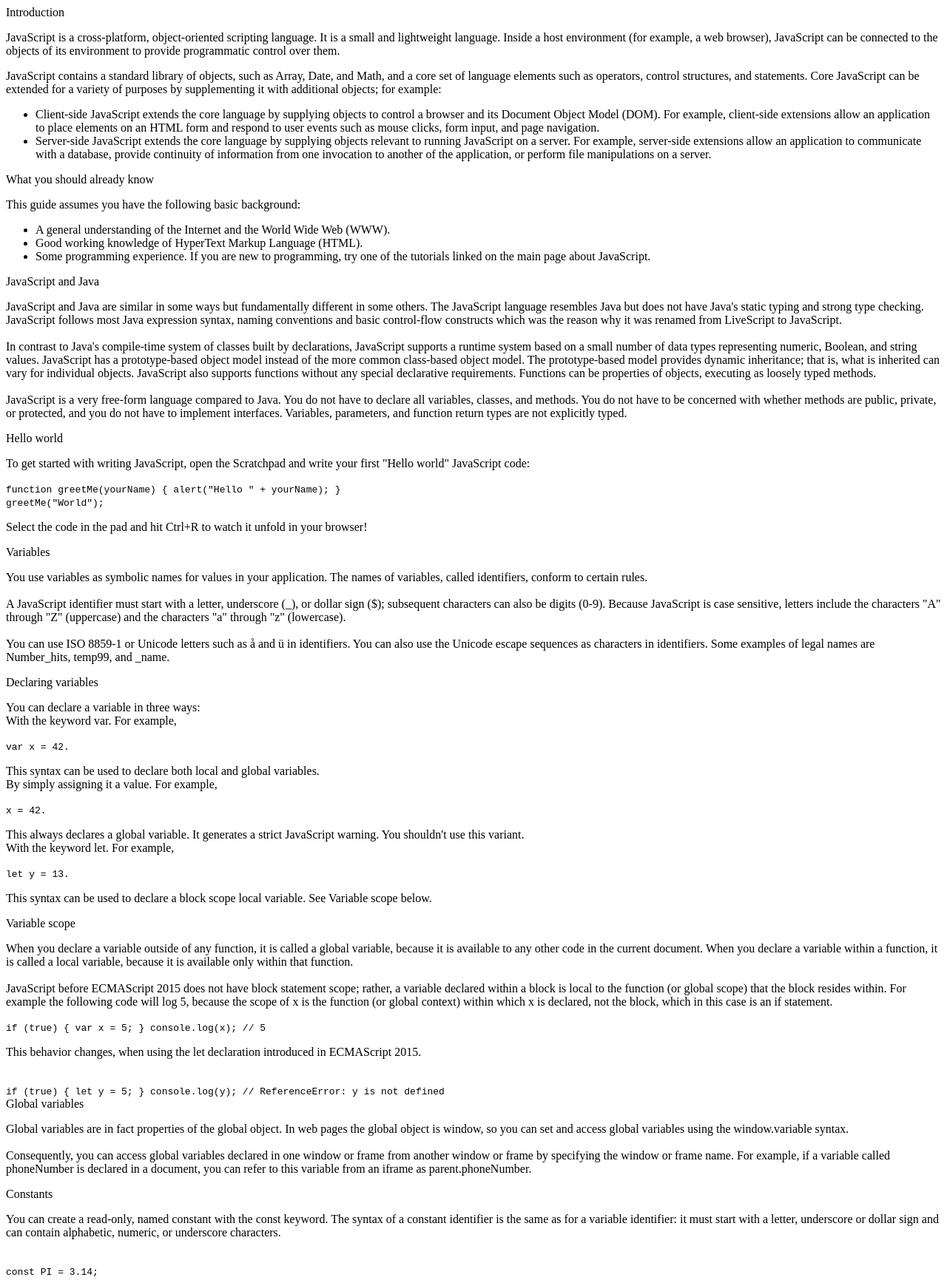
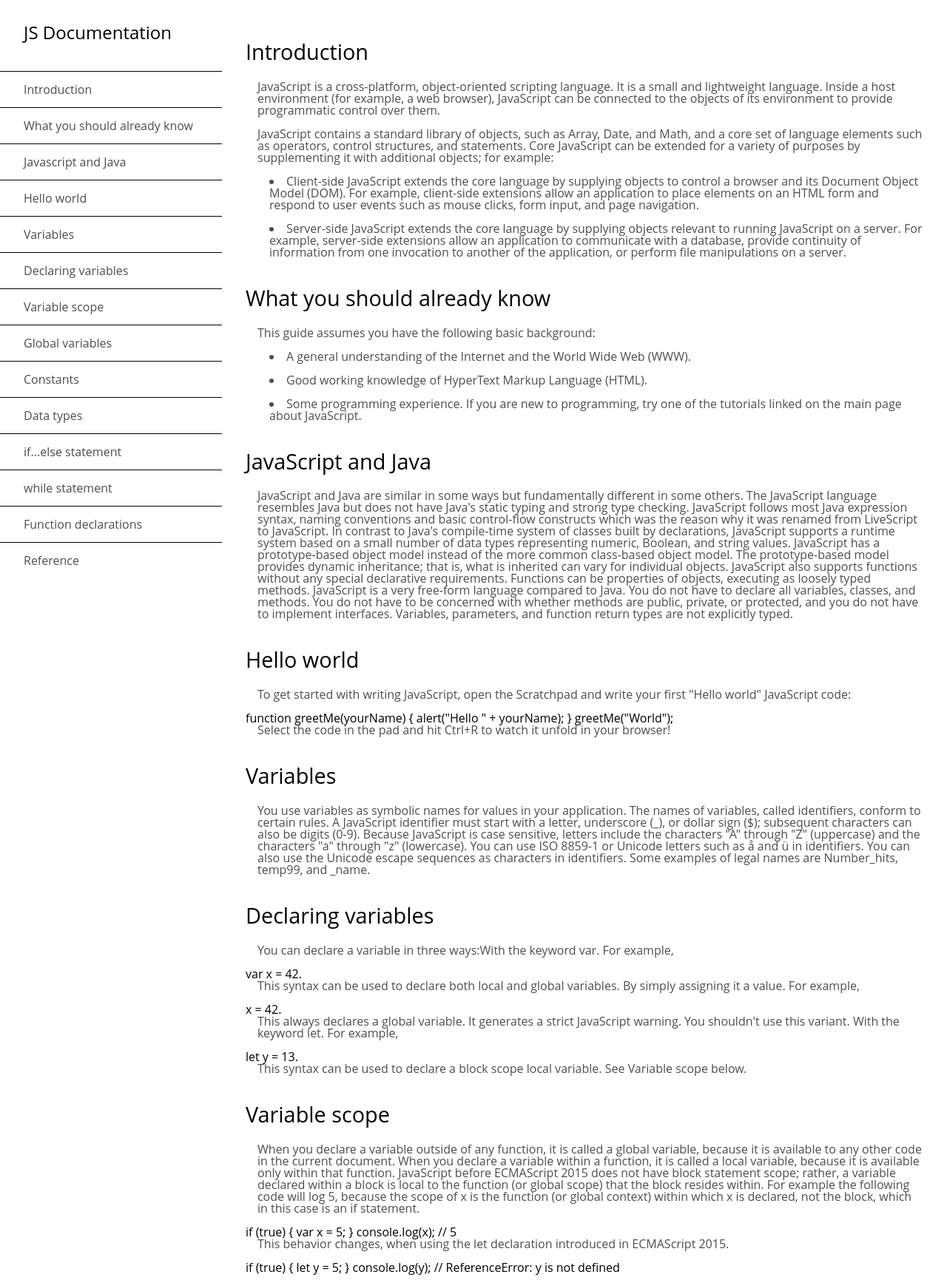
Before and after one commit to sihoonathan/javascript_documentation, a plain HTML site: page index.html in a window 1280 px wide. Shown: the top 1731 px of the page at 74% size. Drawn offline with Linux system fonts and the light colour scheme.

Commit message:
CSS mostly complete

```diff
--- a/index.html
+++ b/index.html
@@ -4,9 +4,31 @@
     <meta charset="UTF-8">
     <meta content="width=device-width, initial-scale=1.0" name="viewport">
     <title>JS Documentation</title>
+    <link href="reset.css" rel="stylesheet">
+    <link href="style.css" rel="stylesheet">
   </head>
   <body>
     <section id="page_wrapper">
+      <nav id="navbar">
+        <header>JS Documentation</header>
+        <div id="below">
+          <a class="nav-link" href="#Introduction">Introduction</a>
+          <a class="nav-link" href="#What_you_should_already_know">What you should already know</a>
+          <a class="nav-link" href="#Javascript_and_Java">Javascript and Java</a>
+          <a class="nav-link" href="#Hello_World">Hello world</a>
+          <a class="nav-link" href="#Variables">Variables</a>
+          <a class="nav-link" href="#Declaring_Variables">Declaring variables</a>
+          <a class="nav-link" href="#Variable_Scope">Variable scope</a>
+          <a class="nav-link" href="#Global_Variables">Global variables</a>
+          <a class="nav-link" href="#Constants">Constants</a>
+          <a class="nav-link" href="#Data_Types">Data types</a>
+          <a class="nav-link" href="#If...Else_Statement">if...else statement</a>
+          <a class="nav-link" href="#While_Statement">while statement</a>
+          <a class="nav-link" href="#Function_Declarations">Function declarations</a>
+          <a class="nav-link" href="#Reference">Reference</a>
+        </div>
+
+      </nav>
       <main id="main-doc">
         <section class="main-section" id="Introduction">
           <header>Introduction</header>
@@ -58,7 +80,7 @@
               follows
               most Java expression syntax, naming conventions and basic control-flow constructs which was the reason why
               it
-              was renamed from LiveScript to JavaScript.<br><br>
+              was renamed from LiveScript to JavaScript.
 
               In contrast to Java's compile-time system of classes built by declarations, JavaScript supports a runtime
               system based on a small number of data types representing numeric, Boolean, and string values. JavaScript
@@ -67,7 +89,7 @@
               model
               provides dynamic inheritance; that is, what is inherited can vary for individual objects. JavaScript also
               supports functions without any special declarative requirements. Functions can be properties of objects,
-              executing as loosely typed methods.<br><br>
+              executing as loosely typed methods.
 
               JavaScript is a very free-form language compared to Java. You do not have to declare all variables,
               classes,
@@ -82,7 +104,7 @@
           <article>
             <p>To get started with writing JavaScript, open the Scratchpad and write your first "Hello world" JavaScript
               code:</p>
-            <code>function greetMe(yourName) { alert("Hello " + yourName); }<br>
+            <code>function greetMe(yourName) { alert("Hello " + yourName); }
               greetMe("World");
             </code>
             <p>Select the code in the pad and hit Ctrl+R to watch it unfold in your browser!</p>
@@ -92,13 +114,13 @@
           <header>Variables</header>
           <article>
             <p>You use variables as symbolic names for values in your application. The names of variables, called
-              identifiers, conform to certain rules.<br><br>
+              identifiers, conform to certain rules.
 
               A JavaScript identifier must start with a letter, underscore (_), or dollar sign ($); subsequent
               characters
               can also be digits (0-9). Because JavaScript is case sensitive, letters include the characters "A" through
               "Z"
-              (uppercase) and the characters "a" through "z" (lowercase).<br><br>
+              (uppercase) and the characters "a" through "z" (lowercase).
 
               You can use ISO 8859-1 or Unicode letters such as å and ü in identifiers. You can also use the Unicode
               escape
@@ -109,14 +131,14 @@
         <section class="main-section" id="Declaring_Variables">
           <header>Declaring variables</header>
           <article>
-            <p>You can declare a variable in three ways:<br>With the keyword var. For example,</p>
+            <p>You can declare a variable in three ways:With the keyword var. For example,</p>
             <code>var x = 42.</code>
-            <p>This syntax can be used to declare both local and global variables.<br>
+            <p>This syntax can be used to declare both local and global variables.
 
               By simply assigning it a value. For example,</p>
             <code>x = 42.</code>
             <p>This always declares a global variable. It generates a strict JavaScript warning. You shouldn't use this
-              variant.<br>
+              variant.
 
               With the keyword let. For example,</p>
             <code> let y = 13. </code>
@@ -129,7 +151,7 @@
             <p>
               When you declare a variable outside of any function, it is called a global variable, because it is
               available to any other code in the current document. When you declare a variable within a function, it is
-              called a local variable, because it is available only within that function.<br><br>
+              called a local variable, because it is available only within that function.
 
               JavaScript before ECMAScript 2015 does not have block statement scope; rather, a variable declared within
               a block is local to the function (or global scope) that the block resides within. For example the
@@ -138,7 +160,7 @@
             </p>
             <code>if (true) { var x = 5; } console.log(x); // 5
             </code>
-            <p>This behavior changes, when using the let declaration introduced in ECMAScript 2015.</p><br>
+            <p>This behavior changes, when using the let declaration introduced in ECMAScript 2015.</p>
             <code>if (true) { let y = 5; } console.log(y); // ReferenceError: y is not
               defined</code>
           </article>
@@ -147,7 +169,7 @@
           <header>Global variables</header>
           <article>
             <p>Global variables are in fact properties of the global object. In web pages the global object is window,
-              so you can set and access global variables using the window.variable syntax.<br><br>
+              so you can set and access global variables using the window.variable syntax.
 
               Consequently, you can access global variables declared in one window or frame from another window or frame
               by specifying the window or frame name. For example, if a variable called phoneNumber is declared in a
@@ -160,13 +182,13 @@
           <article>
             <p>You can create a read-only, named constant with the const keyword. The syntax of a constant identifier is
               the same as for a variable identifier: it must start with a letter, underscore or dollar sign and can
-              contain alphabetic, numeric, or underscore characters.</p><br>
+              contain alphabetic, numeric, or underscore characters.</p>
             <code>const PI = 3.14;</code>
             <p>A constant cannot change value through assignment or be re-declared while the script is running. It has
-              to be initialized to a value.<br><br>
+              to be initialized to a value.
 
               The scope rules for constants are the same as those for let block scope variables. If the const keyword is
-              omitted, the identifier is assumed to represent a variable.<br><br>
+              omitted, the identifier is assumed to represent a variable.
 
               You cannot declare a constant with the same name as a function or variable in the same scope. For example:
             </p>
@@ -247,14 +269,14 @@
             <code>while (condition) statement</code>
             <p>
               If the condition becomes false, statement within the loop stops executing and control passes to the
-              statement following the loop.<br><br>
+              statement following the loop.
               The condition test occurs before statement in the loop is executed. If the condition returns true,
-              statement is executed and the condition is tested again. <br><br> If the condition returns false,
-              execution stops and control is passed to the statement following while.<br><br>
+              statement is executed and the condition is tested again. If the condition returns false,
+              execution stops and control is passed to the statement following while.
 
-              To execute multiple statements, use a block statement ({ ... }) to group those statements.<br><br>
+              To execute multiple statements, use a block statement ({ ... }) to group those statements.
 
-              Example:<br><br>
+              Example:
               The following while loop iterates as long as n is less than three:
             </p>
             <code>var n = 0; var x = 0; while (n < 3) { n++; x += n; }</code>
@@ -295,23 +317,7 @@
           </ul>
         </section>
       </main>
-      <nav id="navbar">
-        <header>JS Documentation</header>
-        <a href="#Introduction" class="nav-link">Introduction</a>
-        <a href="#What_you_should_already_know" class="nav-link">What you should already know</a>
-        <a href="#Javascript_and_Java" class="nav-link">Javascript and Java</a>
-        <a href="#Hello_World" class="nav-link">Hello world</a>
-        <a href="#Variables" class="nav-link">Variables</a>
-        <a href="#Declaring_Variables" class="nav-link">Declaring variables</a>
-        <a href="#Variable_Scope" class="nav-link">Variable scope</a>
-        <a href="#Global_Variables" class="nav-link">Global variables</a>
-        <a href="#Constants" class="nav-link">Constants</a>
-        <a href="#Data_Types" class="nav-link">Data types</a>
-        <a href="#If...Else_Statement" class="nav-link">if...else statement</a>
-        <a href="#While_Statement" class="nav-link">while statement</a>
-        <a href="#Function_Declarations" class="nav-link">Function declarations</a>
-        <a href="#Reference" class="nav-link">Reference</a>
-      </nav>
+
     </section>
     <script src="https://cdn.freecodecamp.org/testable-projects-fcc/v1/bundle.js"></script>
   </body>
--- a/style.css
+++ b/style.css
@@ -0,0 +1,109 @@
+#page_wrapper {
+    position: relative;
+    font-family: "Open Sans", Arial, sans-serif;
+    height: 100vh;
+}
+
+nav {
+    position: fixed;
+    top: 0px;
+    left: 0;
+    width: 300px;
+    height: 100vh;
+}
+
+
+#below {
+    margin-top: 12vh;
+    overflow-y: scroll;
+    height: 88vh;
+}
+
+nav a {
+    display: block;
+    padding: 1rem 1rem 1rem 2rem;
+}
+
+
+nav header {
+    font-size: 1.5rem;
+    position: absolute;
+    width: 300px;
+    padding: 2rem 2rem 1rem 2rem;
+    background-color: white;
+}
+
+
+#main-doc {
+    position: absolute;
+    left: 300px;
+    padding: 2rem;
+}
+
+.main-section p {
+    padding-left: 1rem;
+    padding-bottom: 1rem;
+    color: #4d4e53;
+}
+
+.main-section header {
+    padding-top: 1.5rem;
+    padding-bottom: 1.5rem;
+    font-size: 1.8rem;
+}
+
+ul {
+    list-style-type: disc;
+    list-style-position: inside;
+    padding-left: 2rem;
+    color: #4d4e53;
+}
+
+ul li {
+    padding-bottom: 1rem;
+}
+
+#below a {
+    text-decoration: none;
+    border-top: 1px solid black;
+    /*width: 300px;*/
+    /*border-bottom: 1px solid black;*/
+    width: 100%;
+}
+
+#below a:link, #below a:visited {
+    color: #4d4e53;
+}
+
+@media (max-width: 820px) {
+    nav {
+        position: static;
+        width: 100%;
+        height: 45%;
+        background-color: white;
+    }
+    nav header {
+        position: static;
+        height: 20%;
+    }
+
+    #below {
+        position: static;
+        border: 1px solid black;
+        height: 80%;
+        margin-top: 2vh;
+    }
+
+    #main-doc {
+        position: static;
+        height: 55%;
+    }
+
+
+
+
+
+
+
+
+}
```
